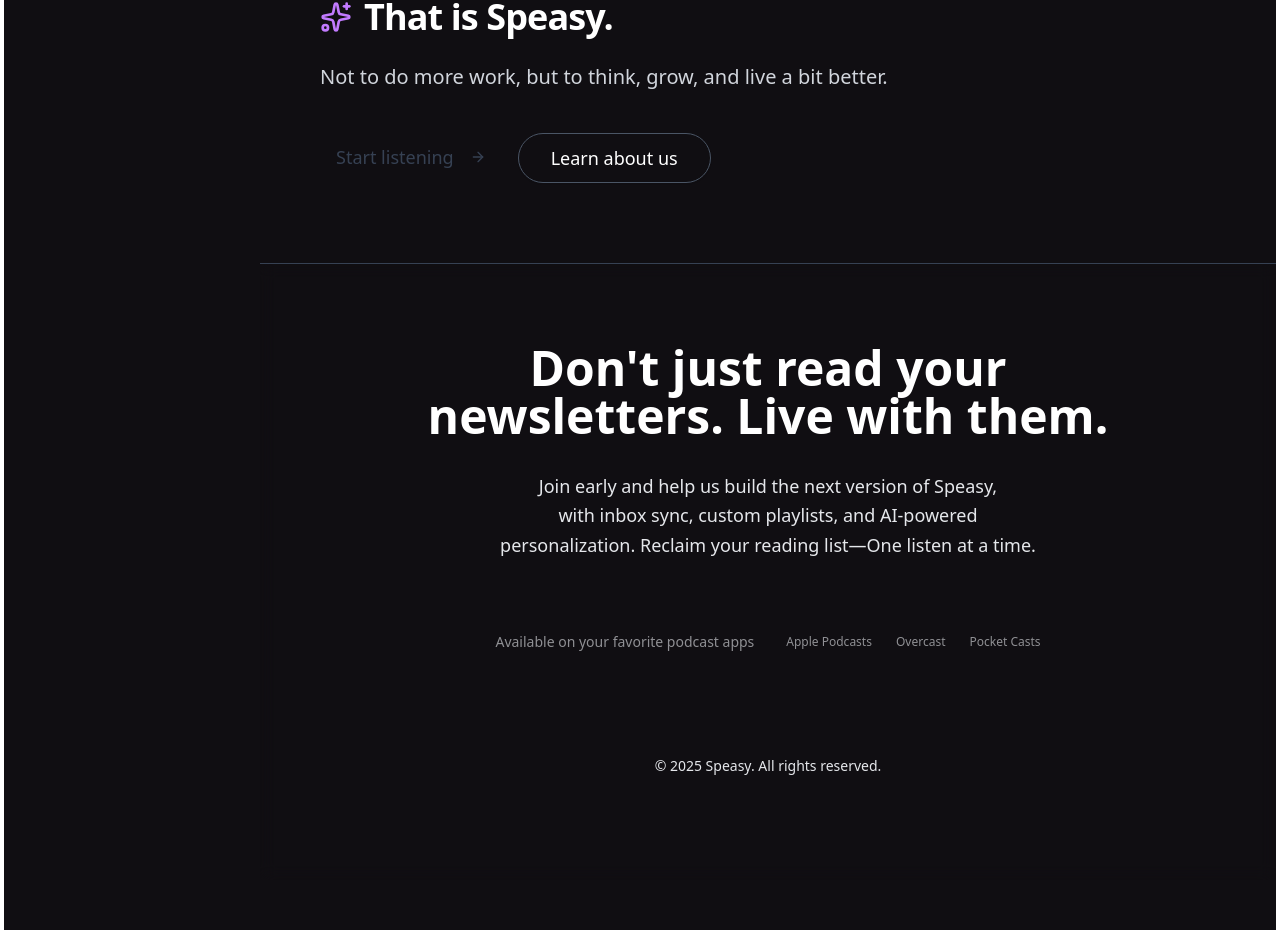
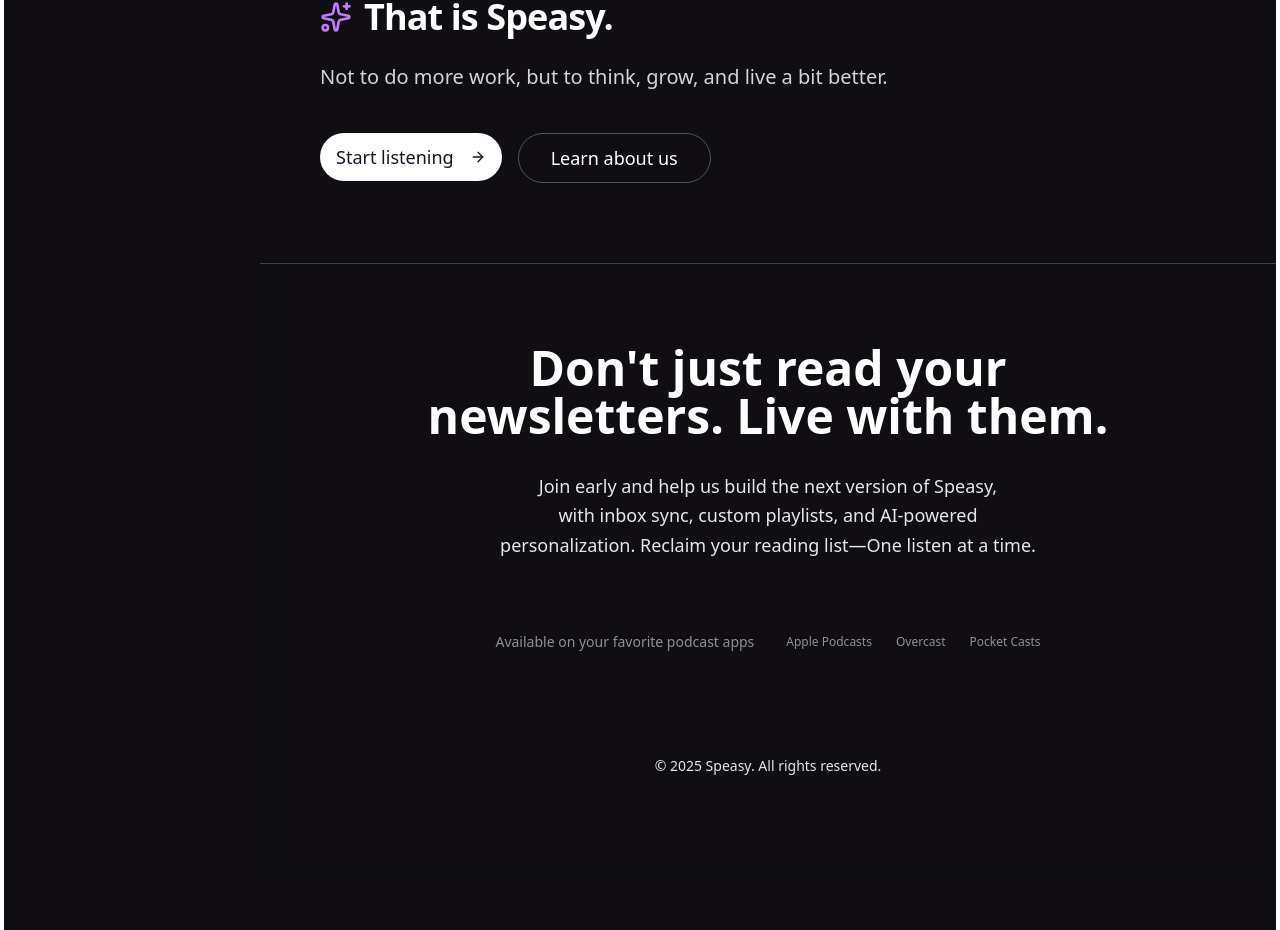
Before and after one commit to richardsimms/Speasy-app, a Next.js app: page /en/manifesto in a window 1280 px wide. Shown: the part 3128-4058 px from the top of the page. Built offline with nearby package versions, Linux system fonts and the light colour scheme; no server answers.

Commit message:
fix: improve button contrast on marketing pages
- Change primary CTA buttons to white background with dark text
- Ensures readable contrast against dark page backgrounds
- Applied to both manifesto and about pages

```diff
--- a/src/app/[locale]/(marketing)/about/page.tsx
+++ b/src/app/[locale]/(marketing)/about/page.tsx
@@ -543,7 +543,7 @@ export default function AboutPage() {
                 <Link href="/">
                   <Button
                     size="lg"
-                    className="group rounded-full px-8 py-6 text-lg"
+                    className="group rounded-full bg-white px-8 py-6 text-lg text-gray-900 hover:bg-gray-100"
                   >
                     Get started
                     <ArrowRight className="ml-2 h-5 w-5 transition-transform group-hover:translate-x-1" />
--- a/src/app/[locale]/(marketing)/manifesto/page.tsx
+++ b/src/app/[locale]/(marketing)/manifesto/page.tsx
@@ -381,7 +381,7 @@ export default function ManifestoPage() {
                 <Link href="/">
                   <Button
                     size="lg"
-                    className="group rounded-full px-8 py-6 text-lg"
+                    className="group rounded-full bg-white px-8 py-6 text-lg text-gray-900 hover:bg-gray-100"
                   >
                     Start listening
                     <ArrowRight className="ml-2 h-5 w-5 transition-transform group-hover:translate-x-1" />
```
